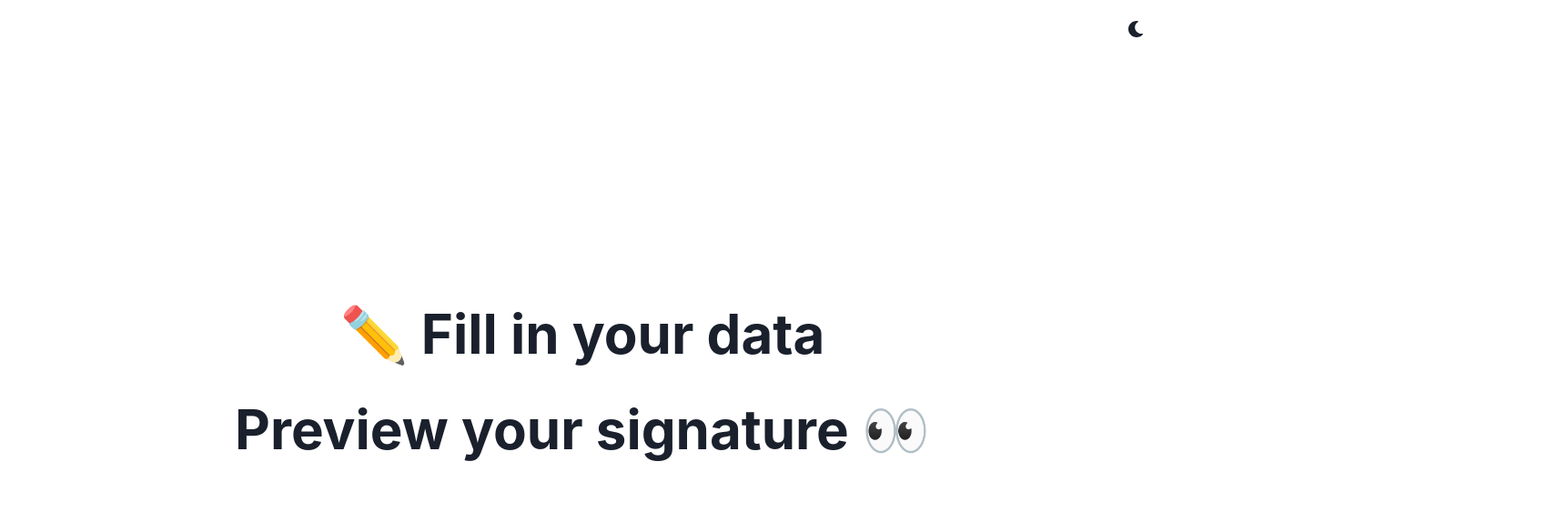
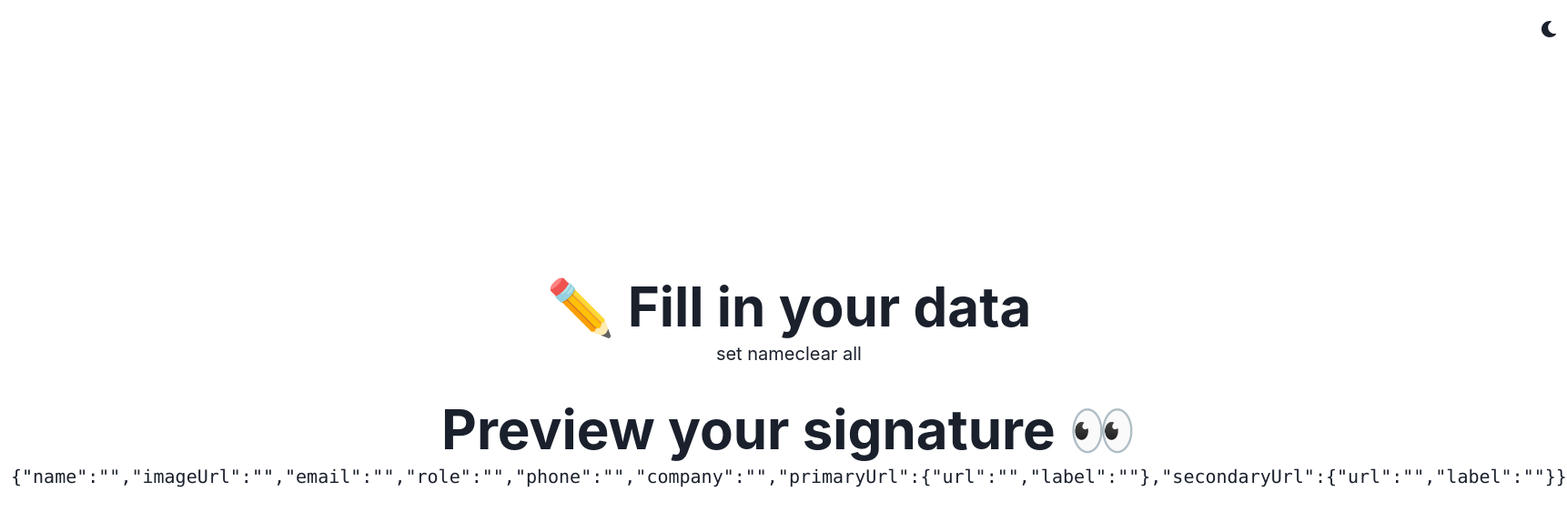
Before and after one commit to beltranrengifo/html-email-signature-generator, a React (Create React App) app: page / in a window 1280 px wide. Shown: the top 574 px of the page at 91% size, 1722 px wide, since content can reach past the window. Built offline with nearby package versions, Linux system fonts and the light colour scheme.

Commit message:
feat: add functional signature context barebones

```diff
--- a/src/App.tsx
+++ b/src/App.tsx
@@ -4,6 +4,7 @@ import SignaturePreview from 'components/Signature/Preview/SignaturePreview'
 import { ColorModeSwitcher } from 'components/UI/ColorModeSwitcher'
 import GlobalStyles from 'assets/styles/global'
 import { Global } from '@emotion/react'
+import { SignatureProvider } from 'context/signature-context'
 
 export const App = () => (
   <ChakraProvider theme={theme}>
@@ -12,8 +13,12 @@ export const App = () => (
       <Grid minH="100vh" p={3}>
         <ColorModeSwitcher justifySelf="flex-end" />
         <VStack spacing={8}>
-          <SignatureFormData />
-          <SignaturePreview />
+          <SignatureProvider>
+            <>
+              <SignatureFormData />
+              <SignaturePreview />
+            </>
+          </SignatureProvider>
         </VStack>
       </Grid>
     </Box>
--- a/src/components/Signature/FormData/SignatureFormData.tsx
+++ b/src/components/Signature/FormData/SignatureFormData.tsx
@@ -1,10 +1,22 @@
 import { Heading } from '@chakra-ui/react'
+import { useSignatureContext } from 'context/signature-context'
 
 const SignatureFormData = () => {
+  const {
+    actions: { handleSetSignature, handleClearSignature },
+  } = useSignatureContext()
   return (
-    <Heading as="h2" size="3xl" noOfLines={1}>
-      ✏️ Fill in your data
-    </Heading>
+    <section>
+      <Heading as="h2" size="3xl" noOfLines={1}>
+        ✏️ Fill in your data
+      </Heading>
+      <div>
+        <button onClick={() => handleSetSignature({ name: 'Pepe Luis' })}>
+          set name
+        </button>
+        <button onClick={() => handleClearSignature()}>clear all</button>
+      </div>
+    </section>
   )
 }
 
--- a/src/components/Signature/Preview/SignaturePreview.tsx
+++ b/src/components/Signature/Preview/SignaturePreview.tsx
@@ -1,10 +1,17 @@
 import { Heading } from '@chakra-ui/react'
+import { useSignatureContext } from 'context/signature-context'
 
 const SignaturePreview = () => {
+  const { state } = useSignatureContext()
   return (
-    <Heading as="h2" size="3xl" noOfLines={1}>
-      Preview your signature 👀
-    </Heading>
+    <section>
+      <Heading as="h2" size="3xl" noOfLines={1}>
+        Preview your signature 👀
+      </Heading>
+      <div>
+        <pre>{JSON.stringify(state)}</pre>
+      </div>
+    </section>
   )
 }
 
--- /dev/null
+++ b/src/context/signature-context.tsx
@@ -0,0 +1,81 @@
+import { createContext, useCallback, useContext, useState } from 'react'
+
+interface ISignatureContext {
+  state: ISignatureState
+  actions: ISignatureActions
+}
+
+interface ISignatureState {
+  name: string
+  imageUrl?: string
+  email?: string
+  role?: string
+  phone?: string
+  company?: string
+  primaryUrl?: ISignatureUrl
+  secondaryUrl?: ISignatureUrl
+}
+
+interface ISignatureUrl {
+  url: string
+  label: string
+}
+
+interface ISignatureActions {
+  handleSetSignature: (next: ISignatureState) => void
+  handleClearSignature: () => void
+}
+
+const initialState = {
+  name: '',
+  imageUrl: '',
+  email: '',
+  role: '',
+  phone: '',
+  company: '',
+  primaryUrl: { url: '', label: '' },
+  secondaryUrl: { url: '', label: '' },
+}
+
+const SignatureContext = createContext<ISignatureContext | null>(null)
+SignatureContext.displayName = 'SignatureContext'
+
+const SignatureProvider = ({ children }: { children: JSX.Element }) => {
+  const [state, setState] = useState(initialState as ISignatureState)
+
+  const handleSetSignature = useCallback(
+    (next: ISignatureState) =>
+      setState((prev: ISignatureState) => ({
+        ...prev,
+        ...next,
+      })),
+    []
+  )
+  const handleClearSignature = useCallback(
+    () => setState(() => initialState),
+    []
+  )
+
+  const actions: ISignatureActions = {
+    handleSetSignature,
+    handleClearSignature,
+  }
+
+  return (
+    <SignatureContext.Provider value={{ state, actions }}>
+      {children}
+    </SignatureContext.Provider>
+  )
+}
+
+const useSignatureContext = () => {
+  const context = useContext(SignatureContext)
+
+  if (context == null) {
+    throw new Error(`useUiContext must be used within a SignatureProvider`)
+  }
+
+  return context
+}
+
+export { SignatureProvider, useSignatureContext }
```
Also changed, not shown: .eslintrc.js.
